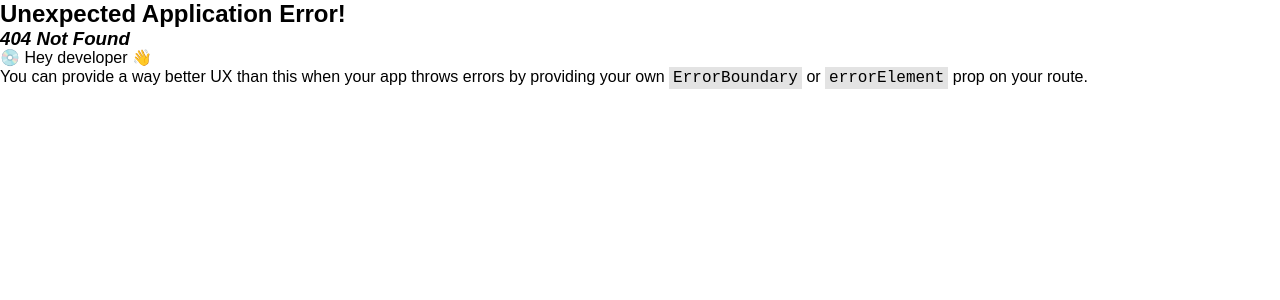
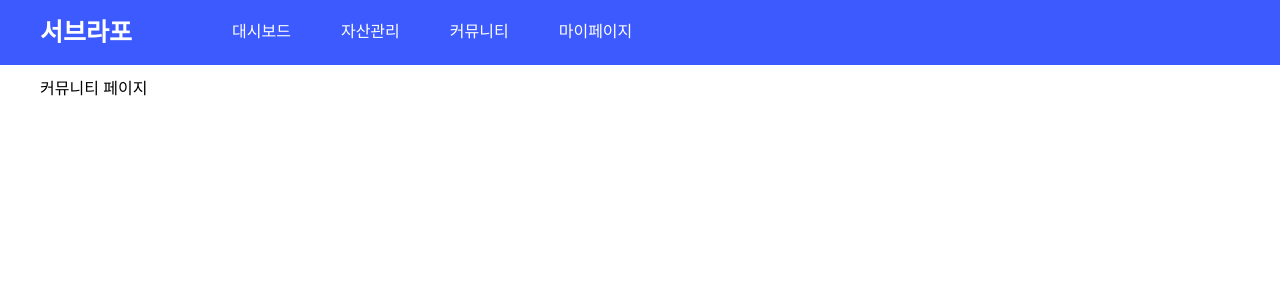
Before and after one commit to mkk00/Moneylicious-Ledger-Book, a React (Vite) app: page /board in a window 1280 px wide. Before the commit this address had no page. Shown: the top 300 px of the page. Built offline with nearby package versions, Linux system fonts and the light colour scheme; a web font is replaced by a local one.

Commit message:
feat: 라우터 유틸 분리 및  Header 컴포넌트 라우팅 반영

```diff
--- a/src/components/Header.tsx
+++ b/src/components/Header.tsx
@@ -1,16 +1,29 @@
 import styled from 'styled-components'
+import { Link } from 'react-router-dom'
 
-const MENU_LIST = ['대시보드', '자산관리', '커뮤니티', '마이페이지']
+const MENU_LIST = [
+  {
+    name: '대시보드',
+    path: '/dashboard'
+  },
+  { name: '자산관리', path: '/management' },
+  { name: '커뮤니티', path: '/board' },
+  { name: '마이페이지', path: '/mypage' }
+]
 
 const Header = () => {
   return (
     <Container>
       <Wrapper>
-        <h1>서브라포</h1>
+        <h1>
+          <Link to="/">서브라포</Link>
+        </h1>
         <nav>
           <MenuList>
             {MENU_LIST.map(menu => (
-              <li key={`menu-${menu}`}>{menu}</li>
+              <li key={`menu-${menu}`}>
+                <Link to={menu.path}>{menu.name}</Link>
+              </li>
             ))}
           </MenuList>
         </nav>
--- /dev/null
+++ b/src/pages/Board.tsx
@@ -0,0 +1,11 @@
+import BasicLayout from '@/layout/PageLayout'
+
+const Board = () => {
+  return (
+    <BasicLayout>
+      <>커뮤니티 페이지</>
+    </BasicLayout>
+  )
+}
+
+export default Board
--- /dev/null
+++ b/src/pages/Dashboard.tsx
@@ -0,0 +1,11 @@
+import BasicLayout from '@/layout/PageLayout'
+
+const Dashboard = () => {
+  return (
+    <BasicLayout>
+      <>대시보드</>
+    </BasicLayout>
+  )
+}
+
+export default Dashboard
--- /dev/null
+++ b/src/pages/Home.tsx
@@ -0,0 +1,11 @@
+import BasicLayout from '@/layout/PageLayout'
+
+const Home = () => {
+  return (
+    <BasicLayout>
+      <>홈</>
+    </BasicLayout>
+  )
+}
+
+export default Home
--- /dev/null
+++ b/src/pages/Management.tsx
@@ -0,0 +1,11 @@
+import BasicLayout from '@/layout/PageLayout'
+
+const Management = () => {
+  return (
+    <BasicLayout>
+      <>자산관리 페이지</>
+    </BasicLayout>
+  )
+}
+
+export default Management
--- /dev/null
+++ b/src/pages/Mypage.tsx
@@ -0,0 +1,11 @@
+import BasicLayout from '@/layout/PageLayout'
+
+const Mypage = () => {
+  return (
+    <BasicLayout>
+      <>마이페이지</>
+    </BasicLayout>
+  )
+}
+
+export default Mypage
--- /dev/null
+++ b/src/utils/router.tsx
@@ -0,0 +1,30 @@
+import { RouteObject } from 'react-router-dom'
+
+import Home from '@/pages/Home'
+import Dashboard from '@/pages/Dashboard'
+import Management from '@/pages/Management'
+import Board from '@/pages/Board'
+import Mypage from '@/pages/Mypage'
+
+export const routerList: RouteObject[] = [
+  {
+    path: '/',
+    element: <Home />
+  },
+  {
+    path: '/dashboard',
+    element: <Dashboard />
+  },
+  {
+    path: '/management',
+    element: <Management />
+  },
+  {
+    path: '/board',
+    element: <Board />
+  },
+  {
+    path: '/mypage',
+    element: <Mypage />
+  }
+]
```
Also changed, not shown: src/main.tsx (+2 -7 lines).
